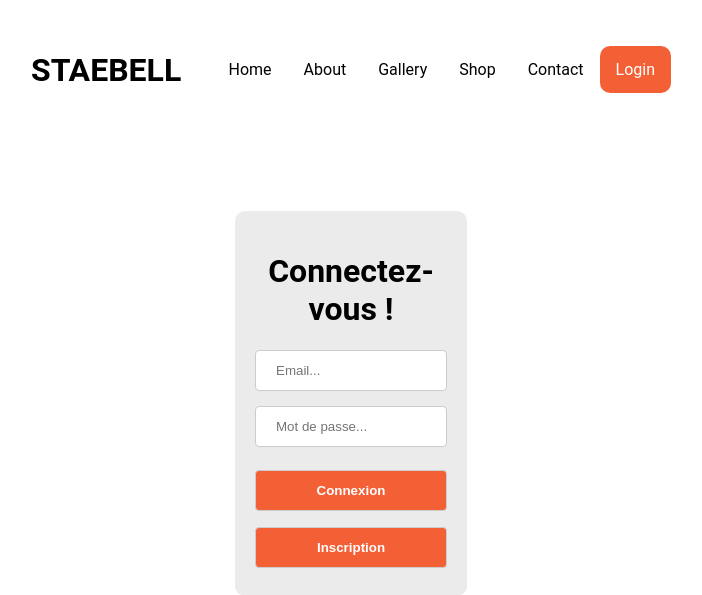
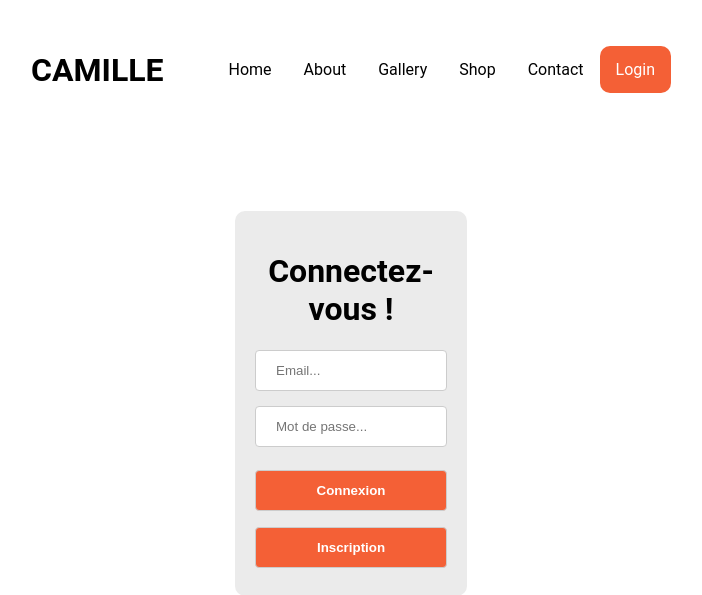
Before and after one commit to nekenz/projetPortfolio, a PHP site: page /login.php in a window 1280 px wide. Shown: the top 595 px of the page, without its empty margins (289-991 px from the left). Run offline with PHP 8.4, Linux system fonts and the light colour scheme.

Commit message:
Update login.php

```diff
--- a/login.php
+++ b/login.php
@@ -11,7 +11,7 @@
     <div class="container">
         <div class="containerTop">
             <div class="logo">
-                <h1>STAEBELL</h1>
+                <h1>CAMILLE</h1>
             </div>
 
 
```
